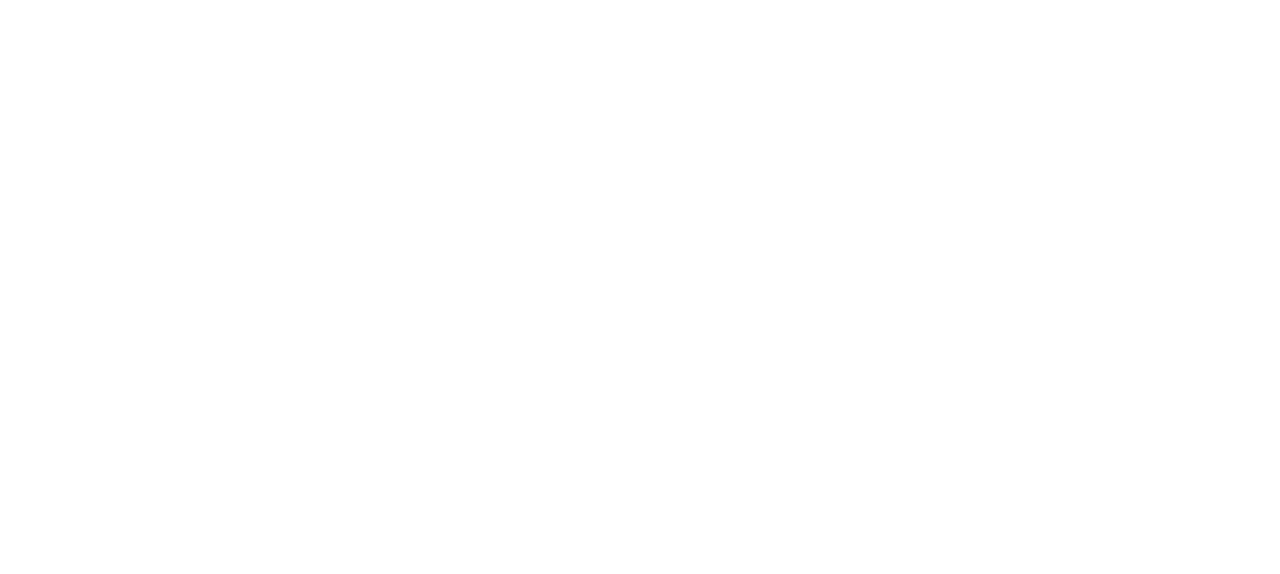
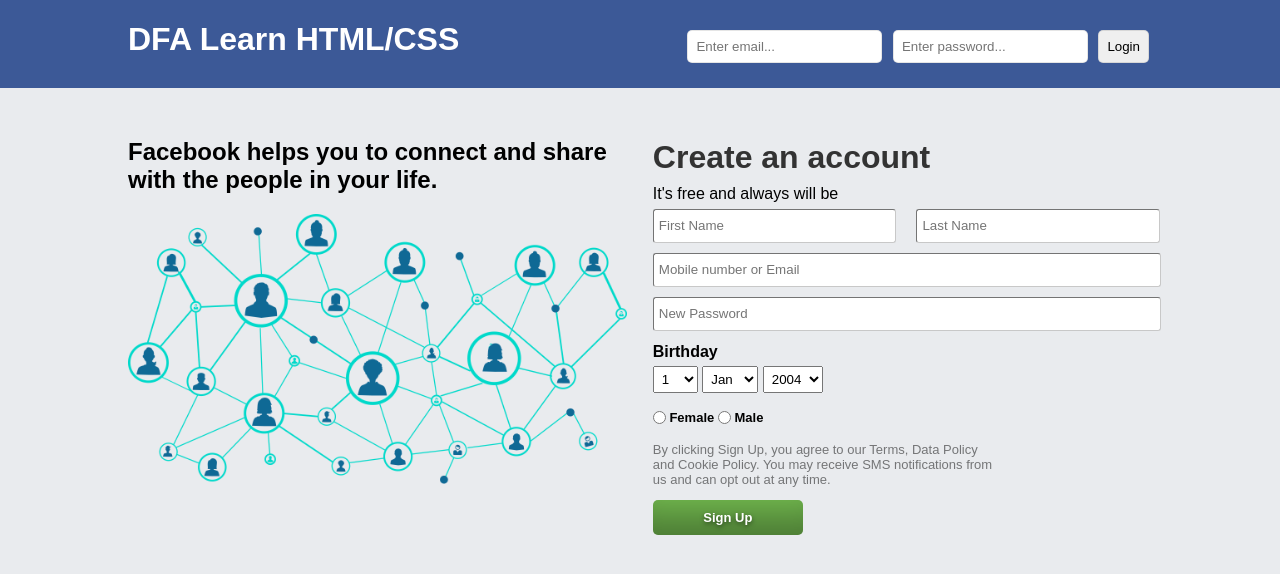
Before and after one commit to digital-futures-academy-se-2404-a/web-fundamentals-mini-group-project-group-5, a plain HTML site: page index.html in a window 1280 px wide. Drawn offline with Linux system fonts and the light colour scheme.

Commit message:
final commit

```diff
--- a/index.html
+++ b/index.html
@@ -3,13 +3,111 @@
 
 <!DOCTYPE html>
 <html lang="en">
-
-<head>
-
+  <head>
+  <meta charset="UTF-8">
+  <meta name="viewport" content="width=device-width, initial-scale=1.0">
+  <title>Document</title>
+  <link rel="stylesheet" href="styles.css">
 </head>
 
 <body>
+  <header>
+    <h1>DFA Learn HTML/CSS</h1>
+    <form>
+      <input class="rounded"
+      type = "email"
+      name = "email"
+      id = "email"
+      placeholder = "Enter email..."
+      />
+      <input class="rounded"
+      type = "password"
+      name = "password"
+      id = "password"
+      placeholder = "Enter password..."
+      />
+      <button class="rounded" type = "submit">Login</button>
+    </form>
+  </header>
 
-</body>
+  <div class="hero">
+    <h2>Facebook helps you to connect and share with the people in your life.</h2>
+    <img src="./images/people-network.png" alt="Facebook People Network IMG">
+  </div>
 
+  <div id = "form">
+    <h1>Create an account</h1>
+    <h2>It's free and always will be</h2>
+    <form>
+        <input type="text" name="first-name" id="first-name" placeholder="First Name" required>
+        <input type="text" name="last-name" id="last-name" placeholder="Last Name" required>
+        <input type="text" name="phone-number-email" id="phone-number-email" placeholder="Mobile number or Email" required>
+        <input type="password" name="password" id="password" placeholder="New Password" required>
+        <div id="birthday-input">
+
+          <p id="birthdayInput">Birthday</p>
+          <select class="day">
+
+            <option value="">1</option>
+            <option value="1">1</option>
+            <option value="2">2</option>
+            <option value="3">3</option>
+            <option value="4">4</option>
+            <option value="5">5</option>
+            <option value="6">6</option>
+            <option value="7">7</option>
+            <option value="8">8</option>
+            <option value="9">9</option>
+            <option value="10">10</option>
+            <option value="11">11</option>
+            <option value="12">12</option>
+
+          </select>
+          <select class="month">
+            <option value="">Jan</option>
+            <option value="2">Feb</option>
+            <option value="3">Mar</option>
+            <option value="4">Apr</option>
+            <option value="5">May</option>
+            <option value="6">Jun</option>
+            <option value="7">Jul</option>
+            <option value="8">Aug</option>
+            <option value="9">Sep</option>
+            <option value="10">Oct</option>
+            <option value="11">Nov</option>
+            <option value="12">Dec</option>
+          </select>
+        </select>
+        <select class="Year">
+          <option value="">2004</option>
+          <option value="1">2001</option>
+          <option value="2">2002</option>
+          <option value="3">2003</option>
+          <option value="4">2004</option>
+          <option value="5">2005</option>
+          <option value="6">2006</option>
+          <option value="7">2007</option>
+          <option value="8">2008</option>
+        </select>
+
+        </div>
+
+        <div id="gender">
+            <label>
+                <input type="radio" name="gender" value="Female" required> Female
+            </label>
+            <label>
+                <input type="radio" name="gender" value="Male" required> Male
+            </label>
+        </div>
+
+                <p id="terms">
+                    By clicking Sign Up, you agree to our Terms, Data Policy and Cookie Policy. You may receive SMS notifications from us and can opt out at any time.
+                </p>
+                <button type="submit" id="signup-button">Sign Up</button>
+            </form>
+        </div>
+        </div>
+        </div>
+    </body>
 </html>
--- a/styles.css
+++ b/styles.css
@@ -0,0 +1,144 @@
+
+
+body {
+    background-color: rgba(233, 235, 238, 1);
+    font-family: 'Klavika', sans-serif;
+    padding: 0;
+    margin: 0;
+
+}
+
+header {
+    background-color: rgba(60, 89, 151, 1);
+    min-height: 88px;
+    margin-bottom: 30px;
+
+}
+
+.rounded {
+    border-radius: 5px;
+    padding: 8px;
+    border: 1px solid rgba(0, 0, 0, 0.1);
+    margin: 3px;
+}
+
+header h1 {
+    color: rgba(255, 255, 255, 1);
+    float: left;
+    margin-left: 10%;
+}
+
+header form {
+    float: right;
+    margin-right: 10%;
+    margin-top: 27px;
+
+}
+
+.hero {
+    float: left;
+    margin-left: 10%;
+    width: 39%;
+}
+
+.hero img {
+    width:100%
+}
+
+#form {
+    float: right;
+    margin-right: 10%;
+    width: 39%;
+}
+
+#form h1 {
+    color: rgb(51, 51, 51);
+    margin-bottom: -5px;
+}
+
+#form h2 {
+    font-size: 100%;
+    font-weight: 450;
+    margin-bottom: 1px;
+}
+
+#form input {
+    height: 30px;
+    margin-top: 5px;
+    margin-bottom: 5px;
+    border-radius: 3px;
+    border-color: rgb(200, 200, 200);
+    border-width: 1px ;
+    width: 100%;
+    padding-left: 5px;
+
+}
+
+#form #first-name {
+    width: 47%;
+    float: left;
+}
+
+#form #last-name {
+    width: 47%;
+    float: right;
+    position: relative;
+    left: 8px;
+}
+
+#birthdayInput {
+    font-weight: bold;
+    margin-top: 7px;
+    margin-bottom:5px;
+
+}
+
+#form #birthdayInput input {
+    border-color: rgb(0, 0, 0);
+    width: 50px;
+    padding: 10px;
+    margin-bottom: 15px;
+
+}
+
+#form #gender {
+    margin-top: 16px;
+}
+
+#form #gender label {
+    font-weight: bold;
+    font-size: 13px;
+    vertical-align: middle;
+}
+
+#form #gender input {
+    vertical-align: middle;
+    height: 1em;
+    width: unset;
+    margin-top: 2px;
+    margin-left: 0;
+    margin-right: 0;
+}
+
+#signup-button {
+    width: 150px;
+    color: rgba(255, 255, 255, 1);
+    background-color: rgb(116, 188, 80) ;
+    box-shadow: rgba(0, 0, 0, 0.35) 0px -50px 36px -28px inset;
+    border: 0;
+    padding: 10px;
+    border-radius: 5px;
+    font-weight: 600;
+    text-shadow: 0px 2px 4px rgba(0, 0, 0, .5);
+    font-size: 13px;
+}
+
+#terms{
+    font-size: 13px;
+    color: rgba(0, 0, 0, 0.5);
+    width: 70%;
+}
+
+select {
+    padding: 4px;
+}
```
